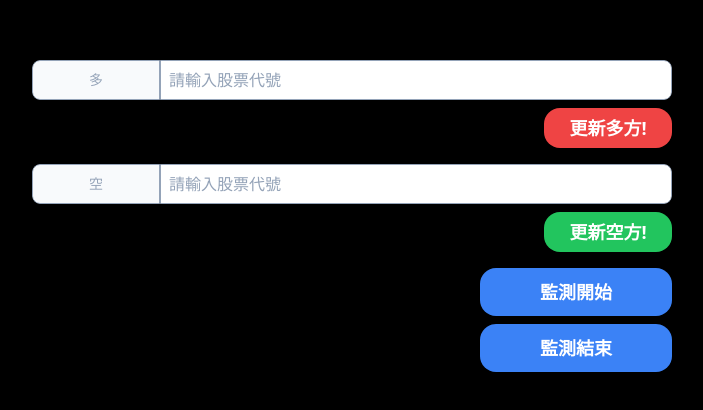
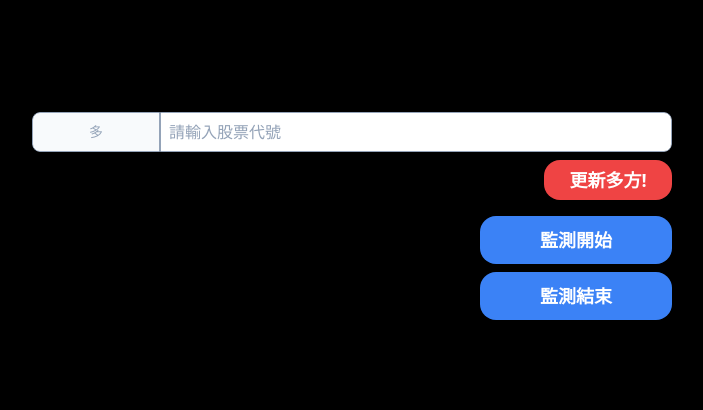
Before and after one commit to liugoldent/golden-frontend, a Next.js app: page /capitalCode in a window 1280 px wide. Shown: the part 184-594 px from the top of the page, without its empty margins (288-991 px from the left). Built offline with nearby package versions, Linux system fonts and the light colour scheme.

Commit message:
feat: 去掉空方選股

```diff
--- a/pages/capitalCode.js
+++ b/pages/capitalCode.js
@@ -22,7 +22,7 @@ export default function CapitalCode() {
         list = bearCode.split(',')
       }
       list = list.filter(item => item.length >= 4)
-      await fetch(`${process.env.API_BASE_URL}/stock/updateCode`, {
+      const result = await fetch(`${process.env.API_BASE_URL}/stock/updateCode`, {
         method: 'POST',
         body: JSON.stringify({
           codeArr: list,
@@ -32,6 +32,11 @@ export default function CapitalCode() {
           'Content-Type': 'application/json'
         }
       })
+      if(result.status === 200){
+        alert('修改成功')
+        setBullCode('')
+        setBearCode('')
+      }
     } catch (error) {
       console.error(error.message)
     }
@@ -82,7 +87,7 @@ export default function CapitalCode() {
         </button>
 
         {/* 更新空方 */}
-        <div className="relative flex h-10 w-full flex-row-reverse overflow-clip rounded-lg mt-4">
+        <div className="hidden relative flex h-10 w-full flex-row-reverse overflow-clip rounded-lg mt-4">
           <input
             value={bearCode}
             onChange={handleBearInputChange}
@@ -99,7 +104,7 @@ export default function CapitalCode() {
             空
           </label>
         </div>
-        <button onClick={() => updateCode('bear')} className="group self-end mt-2 rounded-2xl h-10 lg:w-1/5 sm:w-full md:w-full bg-green-500 font-bold text-lg text-white overflow-hidden">
+        <button onClick={() => updateCode('bear')} className="hidden group self-end mt-2 rounded-2xl h-10 lg:w-1/5 sm:w-full md:w-full bg-green-500 font-bold text-lg text-white overflow-hidden">
           更新空方!
           <div className="absolute duration-300 inset-0 w-full h-full transition-all scale-0 group-hover:scale-100 group-hover:bg-white/30 rounded-2xl"></div>
         </button>
```
